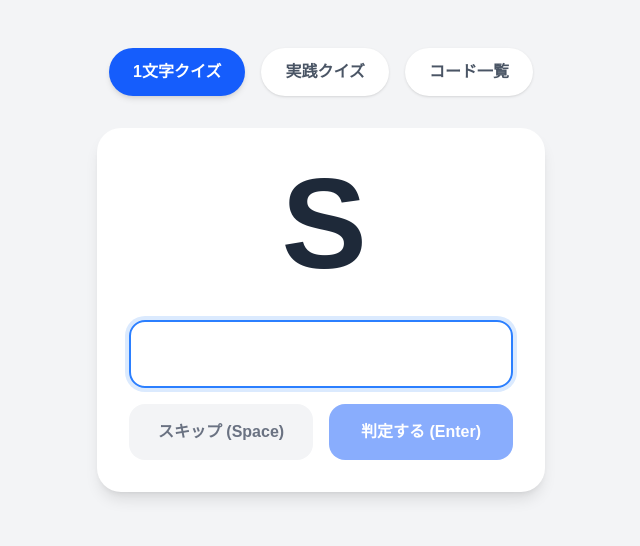
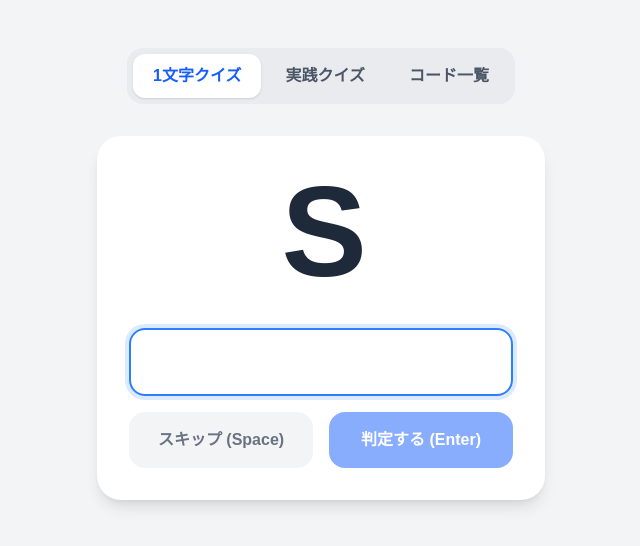
Before and after one commit to nullhodo/phonetic-code-trainer, a React (Vite) app: page / in a window 1280 px wide. Shown: the top 546 px of the page, without its empty margins (319-959 px from the left). Built offline with nearby package versions, Linux system fonts and the light colour scheme; a web font is replaced by a local one.

Commit message:
refactor(ui): ナビゲーションをボタン群からFramer MotionスライディングFilter Tabs UIに変更

```diff
--- a/knip.json
+++ b/knip.json
@@ -4,7 +4,6 @@
     "project": ["src/**/*.{ts,tsx}"],
     "ignoreDependencies": [
         "@storybook/blocks",
-        "tailwindcss",
-        "framer-motion"
+        "tailwindcss"
     ]
 }
--- a/src/components/Navbar.tsx
+++ b/src/components/Navbar.tsx
@@ -1,45 +1,50 @@
+import { motion } from "framer-motion";
 import { useAtom } from "jotai";
 import type React from "react";
 import { currentViewAtom } from "../store/atoms";
+import type { ViewType } from "../types";
+
+const TABS: { id: ViewType; label: string }[] = [
+    { id: "quiz", label: "1文字クイズ" },
+    { id: "practice", label: "実践クイズ" },
+    { id: "list", label: "コード一覧" }
+];
 
 export const Navbar: React.FC = () => {
     const [currentView, setCurrentView] = useAtom(currentViewAtom);
 
     return (
-        <div className="flex flex-wrap justify-center gap-4 mb-8">
-            <button
-                type="button"
-                onClick={() => setCurrentView("quiz")}
-                className={`flex items-center px-6 py-3 rounded-full transition-all ${
-                    currentView === "quiz"
-                        ? "bg-blue-600 text-white shadow-md"
-                        : "bg-white text-gray-600 hover:bg-gray-100 shadow-sm"
-                }`}
-            >
-                <span className="font-bold">1文字クイズ</span>
-            </button>
-            <button
-                type="button"
-                onClick={() => setCurrentView("practice")}
-                className={`flex items-center px-6 py-3 rounded-full transition-all ${
-                    currentView === "practice"
-                        ? "bg-blue-600 text-white shadow-md"
-                        : "bg-white text-gray-600 hover:bg-gray-100 shadow-sm"
-                }`}
-            >
-                <span className="font-bold">実践クイズ</span>
-            </button>
-            <button
-                type="button"
-                onClick={() => setCurrentView("list")}
-                className={`flex items-center px-6 py-3 rounded-full transition-all ${
-                    currentView === "list"
-                        ? "bg-blue-600 text-white shadow-md"
-                        : "bg-white text-gray-600 hover:bg-gray-100 shadow-sm"
-                }`}
-            >
-                <span className="font-bold">コード一覧</span>
-            </button>
+        <div className="flex justify-center mb-8">
+            <div className="inline-flex p-1.5 bg-gray-200/70 backdrop-blur-md rounded-2xl gap-1">
+                {TABS.map((tab) => {
+                    const isActive = currentView === tab.id;
+                    return (
+                        <button
+                            key={tab.id}
+                            type="button"
+                            onClick={() => setCurrentView(tab.id)}
+                            className={`relative px-5 py-2.5 text-sm sm:text-base font-bold transition-colors rounded-xl z-10 ${
+                                isActive
+                                    ? "text-blue-600"
+                                    : "text-gray-600 hover:text-gray-900"
+                            }`}
+                        >
+                            {isActive && (
+                                <motion.div
+                                    layoutId="filterTabActive"
+                                    className="absolute inset-0 bg-white rounded-xl -z-10 shadow-sm"
+                                    transition={{
+                                        type: "spring",
+                                        stiffness: 400,
+                                        damping: 30
+                                    }}
+                                />
+                            )}
+                            {tab.label}
+                        </button>
+                    );
+                })}
+            </div>
         </div>
     );
 };
```
